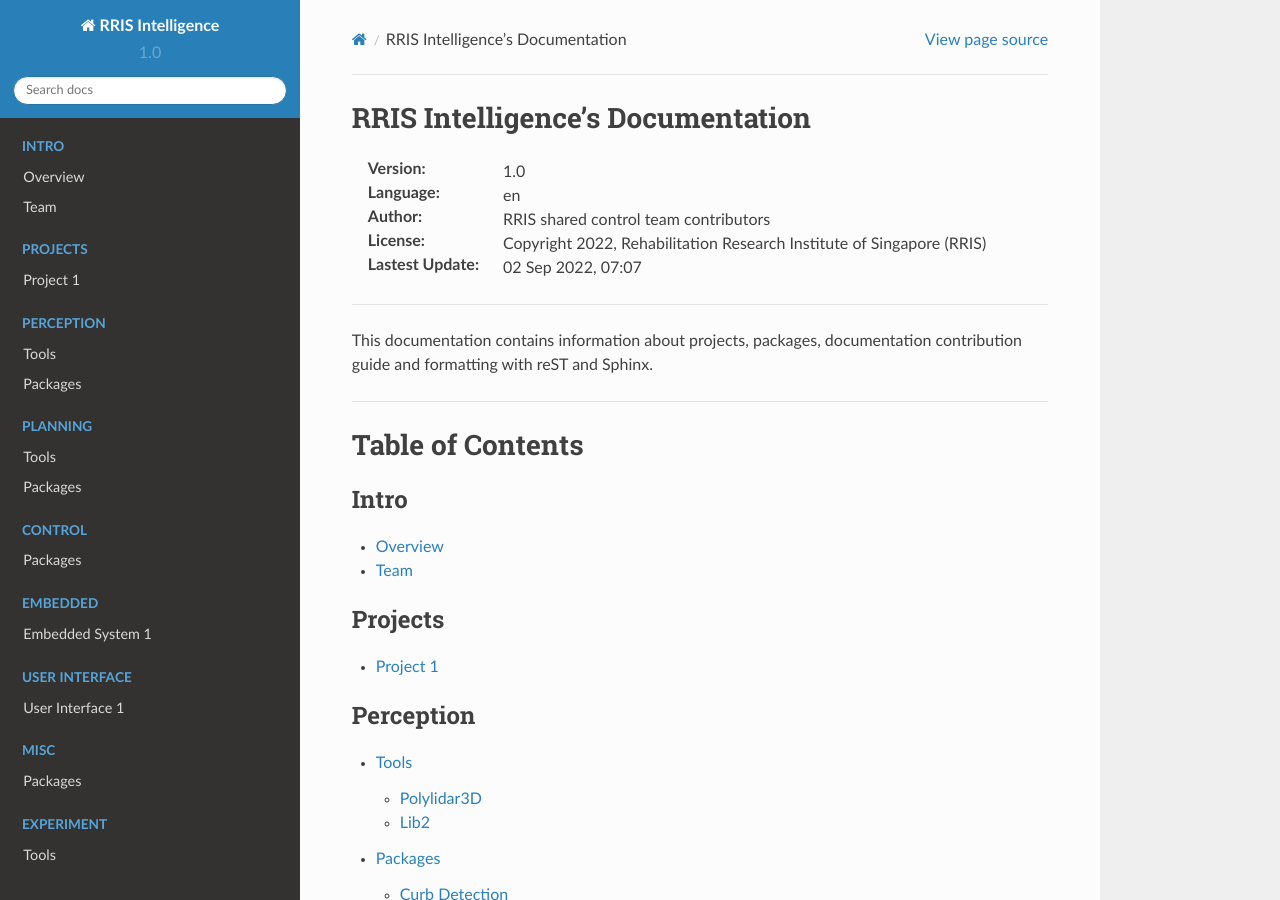
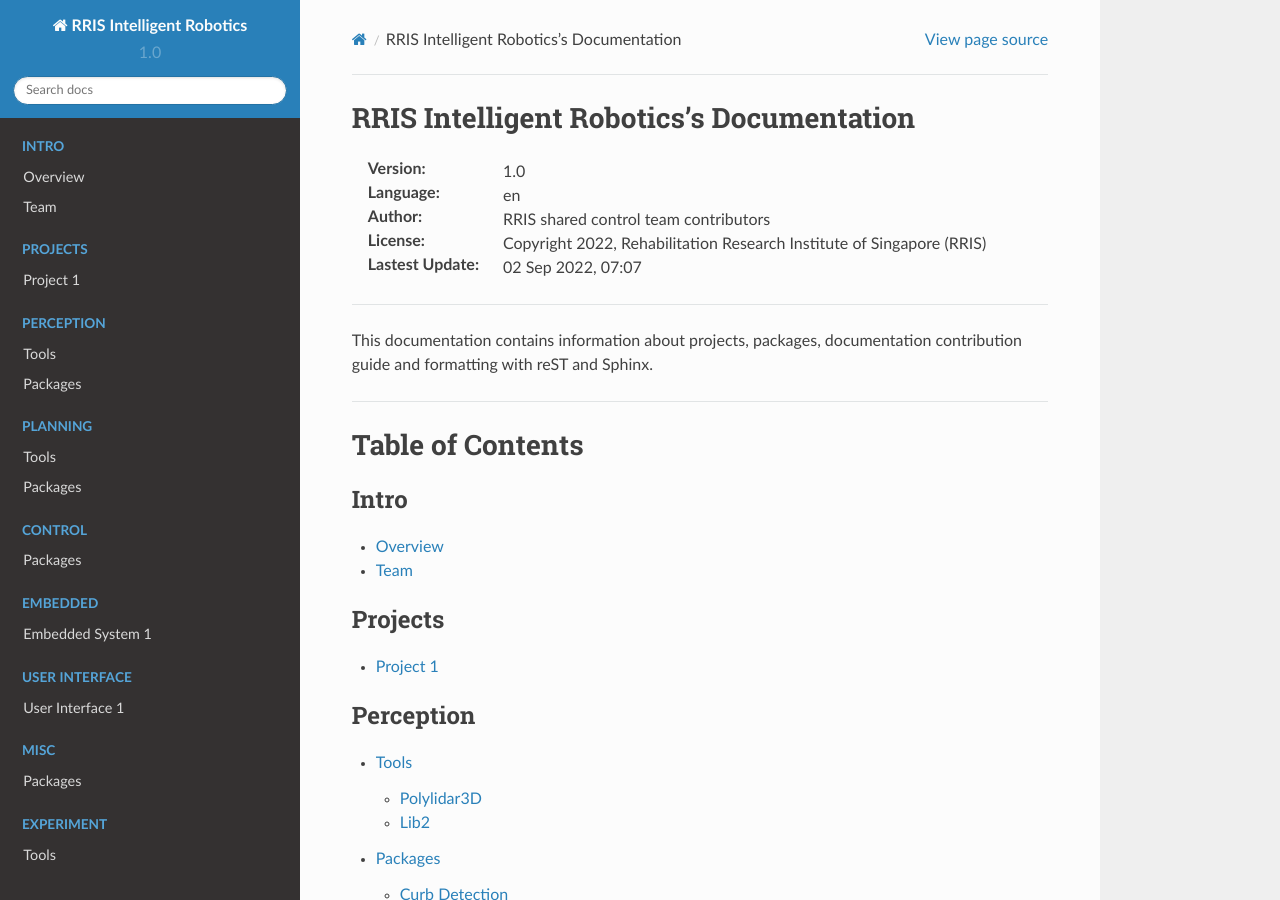
Before and after one commit to tky1026/rris_doc, a Sphinx documentation site: the page built from docs/source/index.rst, in a window 1280 px wide and 900 px high. Built offline with Sphinx 7.4.7 and the Read the Docs theme 2.0.0, drawn with Linux system fonts in a browser that asks for light colours; pages that are not in the unit, such as notebooks, are missing from menus.

```diff
--- /dev/null
+++ b/docs/source/Doc/Guide/Coding/Markdown/code_markdown.rst
@@ -0,0 +1,5 @@
+========
+Markdown
+========
+
+* `Markdown basic syntax <https://www.markdownguide.org/basic-syntax/>`__
--- a/docs/source/Doc/Guide/Coding/reSTSphinx/code_rst_ref.rst
+++ b/docs/source/Doc/Guide/Coding/reSTSphinx/code_rst_ref.rst
@@ -25,3 +25,4 @@ reST & Sphinx Reference
    code_rst_ref_table
    code_rst_ref_tab
    code_rst_ref_sidebar
+   code_rst_ref_layout
--- a/docs/source/Doc/Guide/guide_code.rst
+++ b/docs/source/Doc/Guide/guide_code.rst
@@ -6,3 +6,4 @@ Coding Guidelines
    :maxdepth: 1
 
    reStructuredText & Sphinx <Coding/reSTSphinx/code_rst.rst>
+   Markdown <Coding/Markdown/code_markdown.rst>
--- a/docs/source/conf.py
+++ b/docs/source/conf.py
@@ -6,7 +6,7 @@
 # -- Project information -----------------------------------------------------
 # https://www.sphinx-doc.org/en/master/usage/configuration.html#project-information
 
-project = 'RRIS Intelligence'
+project = 'RRIS Intelligent Robotics'
 copyright = '2022, Rehabilitation Research Institute of Singapore (RRIS)'
 author = 'KY'
 release = '1.0'
--- a/docs/source/index.rst
+++ b/docs/source/index.rst
@@ -1,11 +1,11 @@
-.. RRIS Intelligence documentation master file, created by
+.. RRIS Intelligent Robotics documentation master file, created by
    sphinx-quickstart on Tue Aug  2 10:10:23 2022.
    You can adapt this file completely to your liking, but it should at least
    contain the root `toctree` directive.
 
-=================================
-RRIS Intelligence's Documentation
-=================================
+=========================================
+RRIS Intelligent Robotics's Documentation
+=========================================
 
 :Version:
    |release|
```
Also changed, not shown: docs/source/Doc/Guide/Coding/reSTSphinx/code_rst_ref_layout.rst (added, +28 -0 lines).
